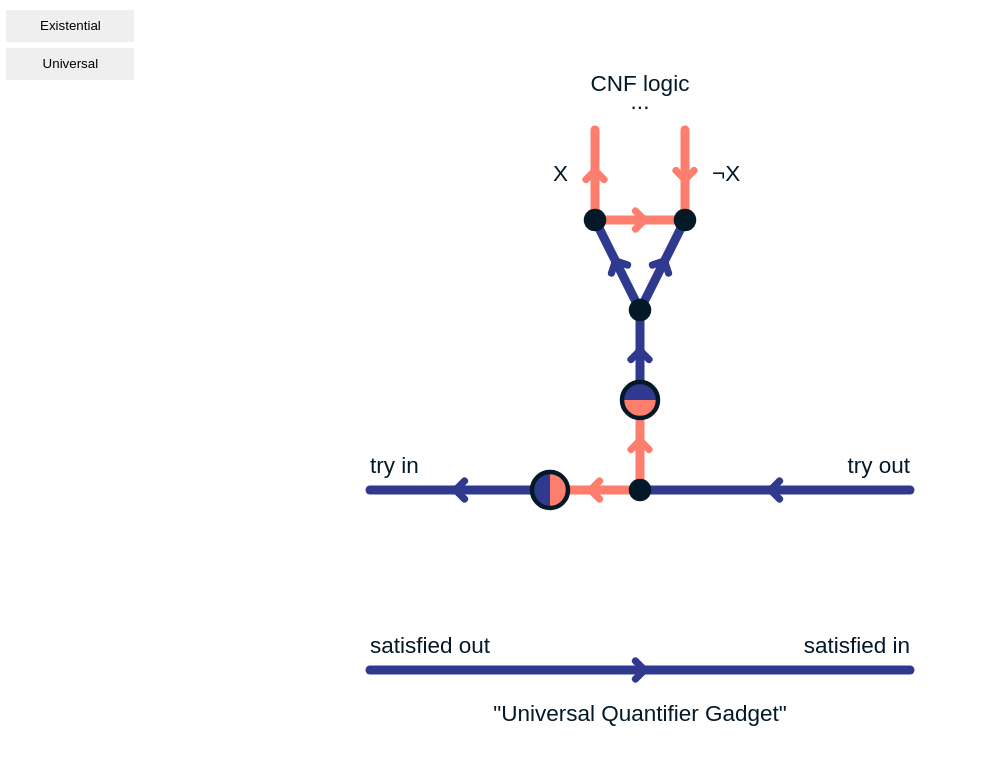
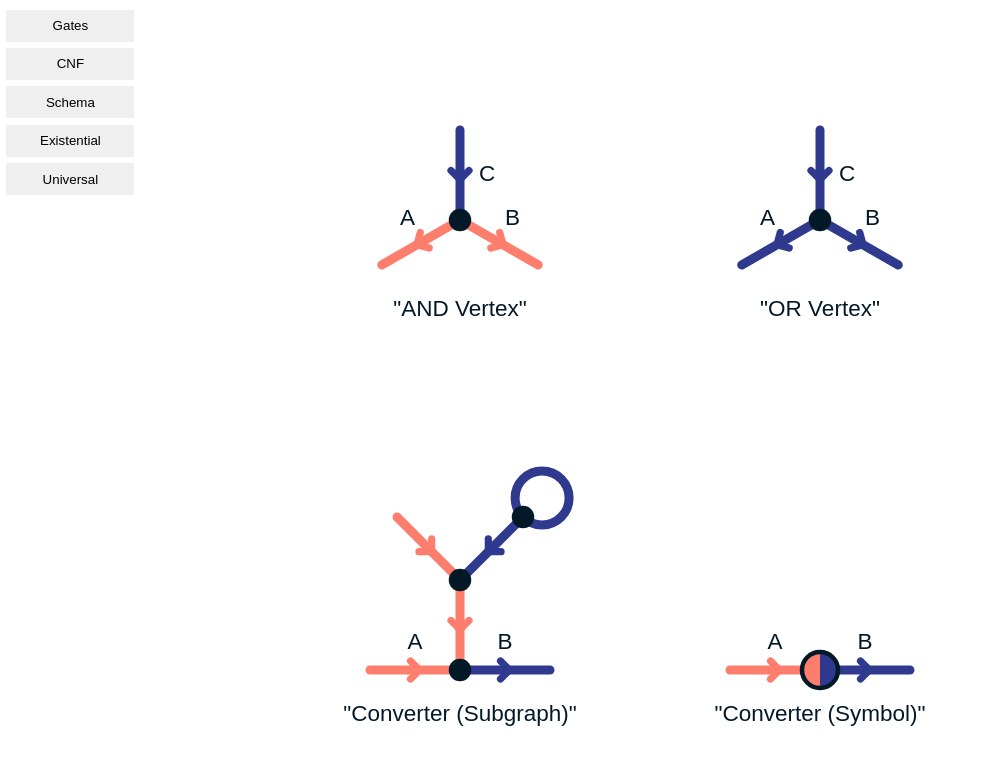
Before and after one commit to amonbenson/ncl-simulator, a website built with Parcel: page index.html in a window 1280 px wide. Shown: the whole page, without its empty margins (0-982 px from the left). Built offline with nearby package versions, Linux system fonts and the light colour scheme.

Commit message:
first working state

```diff
--- a/src/graphlist.js
+++ b/src/graphlist.js
@@ -1,7 +1,13 @@
+import gates from "./graphs/gates.yml";
+import cnf from "./graphs/cnf.yml";
+import schema from "./graphs/schema.yml";
 import existential from "./graphs/existential.yml";
 import universal from "./graphs/universal.yml";
 
 export default [
+  gates,
+  cnf,
+  schema,
   existential,
   universal
 ]
--- a/src/graphs/cnf.yml
+++ b/src/graphs/cnf.yml
@@ -1,3 +1,4 @@
+name: "CNF"
 position: [-2.5, -1.5]
 components:
   x.conv: [1, 0, converter]
--- a/src/graphs/gates.yml
+++ b/src/graphs/gates.yml
@@ -1,3 +1,4 @@
+name: "Gates"
 groups:
   or:
     position: [-2, -2]
--- a/src/graphs/fullschema.yml
+++ b/src/graphs/schema.yml
@@ -1,3 +1,4 @@
+name: "Schema"
 position: [-4, 0]
 components:
   qx: [0, 0, existential, variable: "X"]
--- a/src/styles.css
+++ b/src/styles.css
@@ -8,6 +8,7 @@ body {
 * {
   margin: 0;
   padding: 0;
+  user-select: none;
 }
 
 .menu {
```
